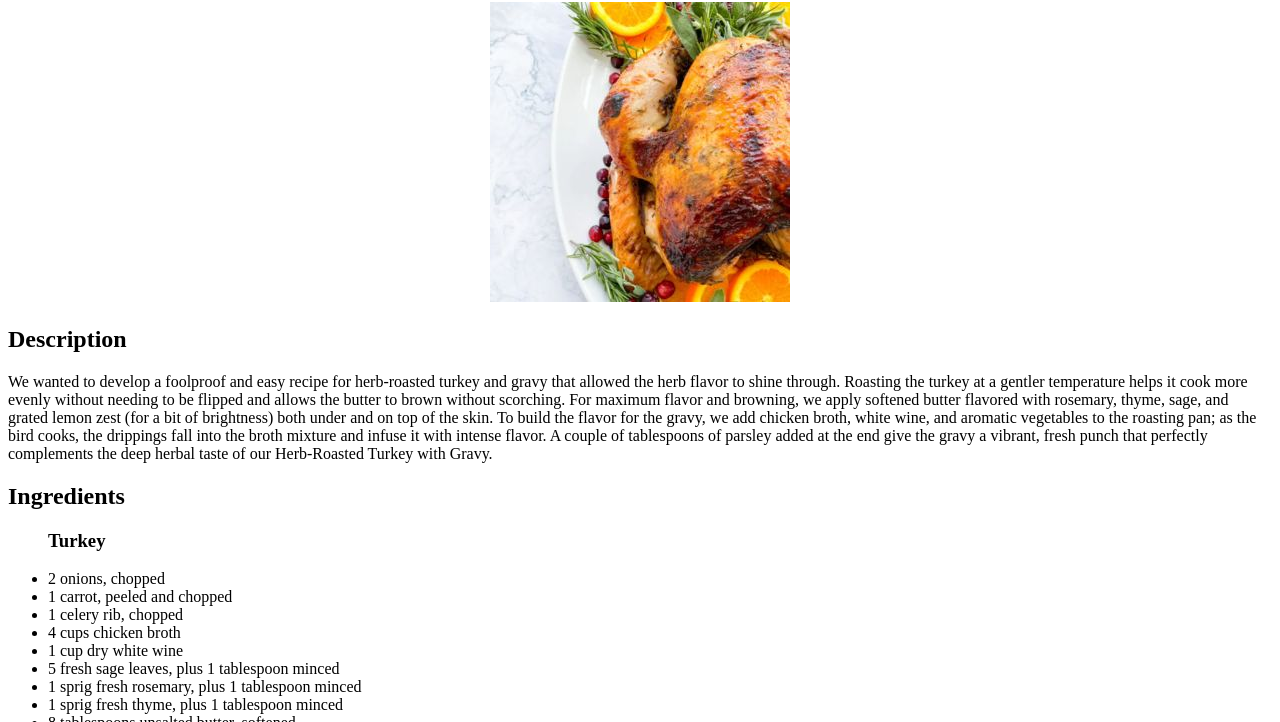
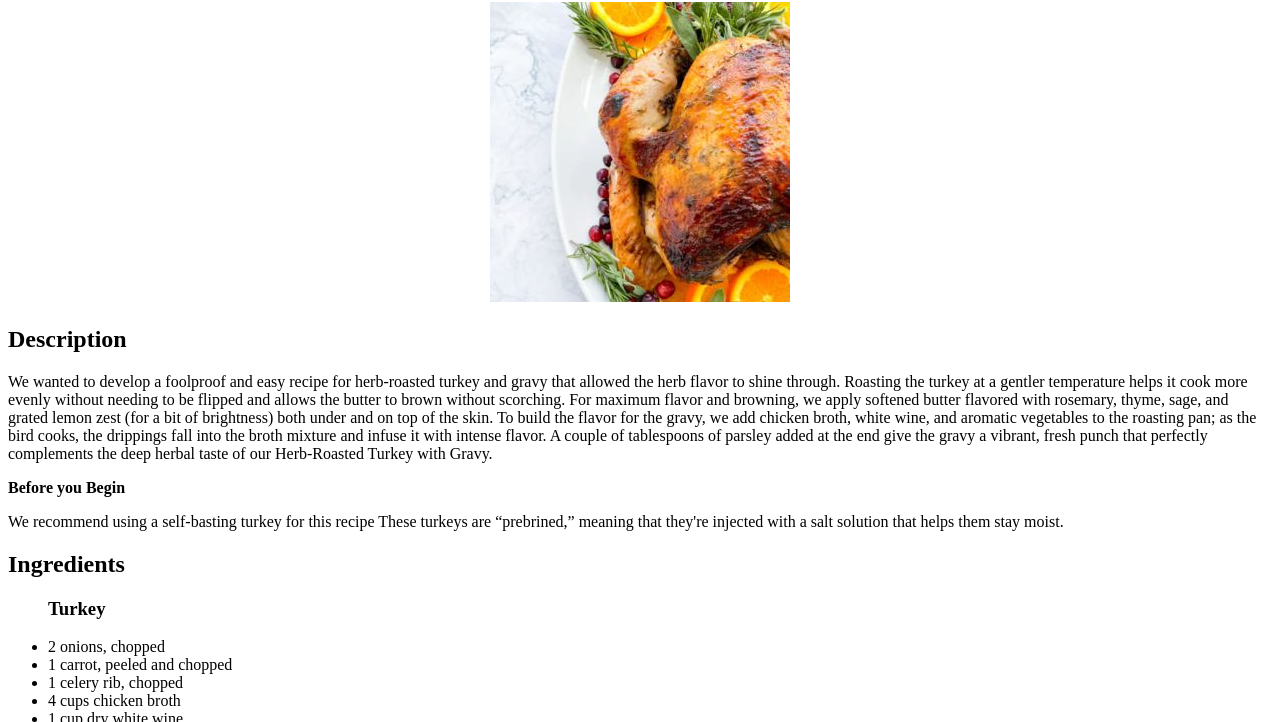
Before and after one commit to curiouscatcat/odin-recipes, a plain HTML site: page recipes/turkey.html in a window 1280 px wide. Shown: the part 78-800 px from the top of the page. Drawn offline with Linux system fonts and the light colour scheme.

Commit message:
added before you begin info

```diff
--- a/recipes/turkey.html
+++ b/recipes/turkey.html
@@ -18,6 +18,9 @@
          and aromatic vegetables to the roasting pan; as the bird cooks, the drippings fall into the broth mixture and infuse it with intense flavor.
          A couple of tablespoons of parsley added at the end give the gravy a vibrant, fresh punch that perfectly complements the deep herbal taste
          of our Herb-Roasted Turkey with Gravy.</p>
+         <p><strong>Before you Begin</strong></p>
+         <p>We recommend using a self-basting turkey for this recipe These turkeys are “prebrined,” meaning that they're injected with a salt solution that helps them stay moist.</p>
+
     <h2>Ingredients</h2>
         <ul>
         <h3>Turkey</h3>
```
